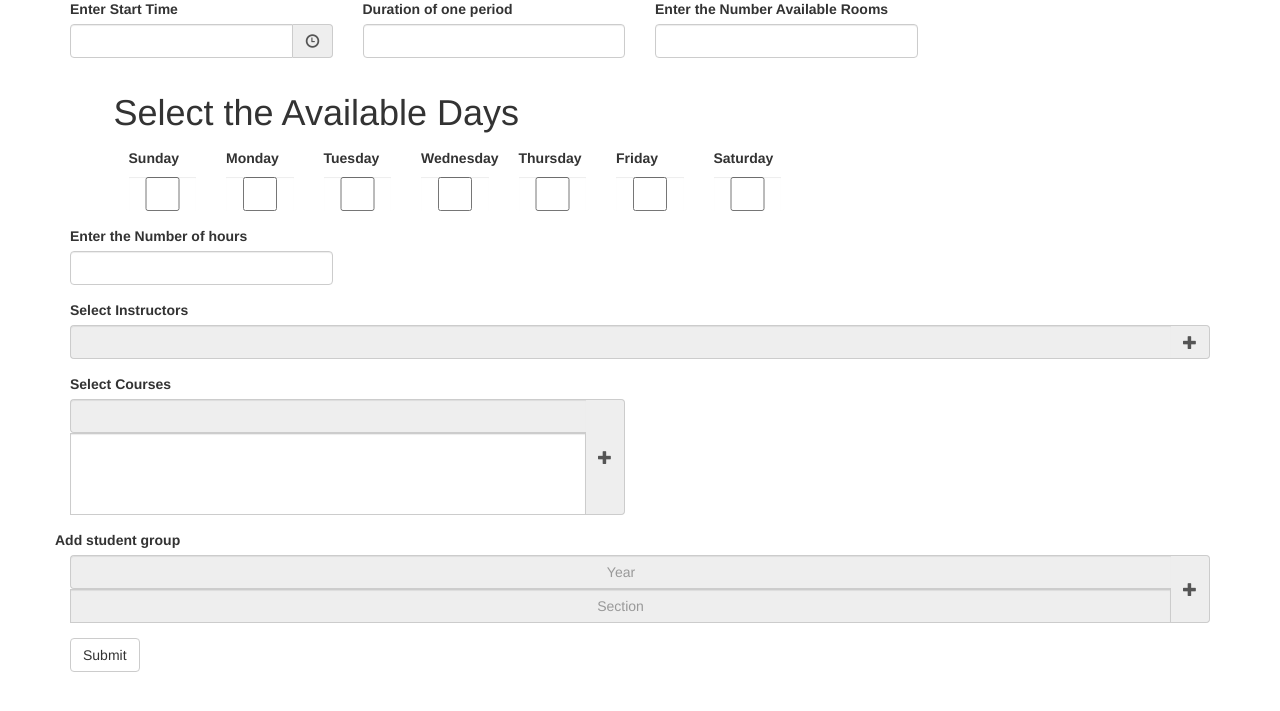
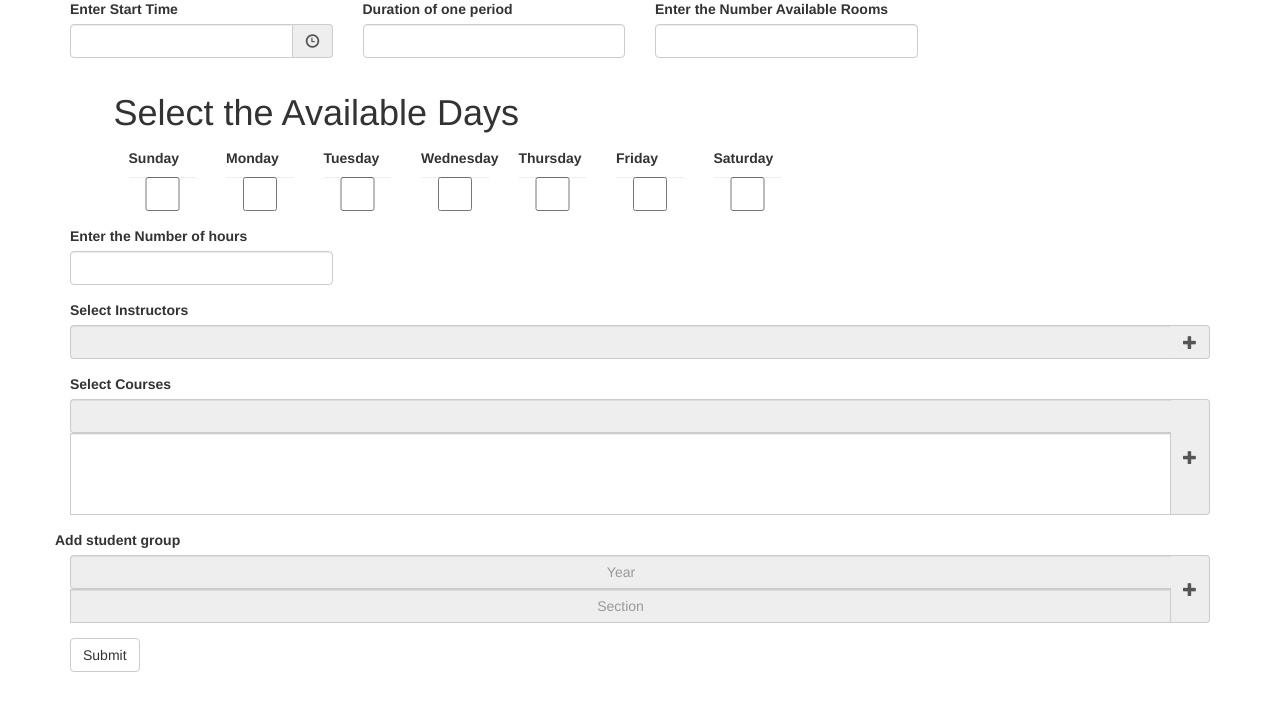
Before and after one commit to waleedj99/TimeTableGenerator, a Flask app: page / in a window 1280 px wide. Shown: the part 73-784 px from the top of the page. Run offline with Flask 2, Linux system fonts and the light colour scheme; lists and menus that the app fills with data are empty; some libraries are stand-ins or nearby versions.

Commit message:
Fixed mutliselect

```diff
--- a/static/index.js
+++ b/static/index.js
@@ -68,6 +68,10 @@ $(document).ready(function(){
         newDiv.innerHTML = ` <div class="col-lg-12 ">
                             <div class="input-group form-group">
                             <input type="text" class="course-list input-group-addon form-control" id="courses-in-`+ formLength +`">
+                                 <select name="instructor-choice" multiple="multiple" class="form-control">
+
+
+                        </select>
                                 <span class="input-group-addon">
                                     <span>
                                         <span  onclick="addCourse('courses',this)" class="input-group-append glyphicon glyphicon-plus" id=`+ formLength++ +` />
@@ -136,6 +140,7 @@ function addInstructor(divName,addBtn){
         newDiv.innerHTML = ` <div class="col-lg-12 ">
                             <div class="input-group form-group">
                             <input type="text" class="instructors-list input-group-addon form-control" id="instructors-in-`+ formLength +`">
+
                                 <span class="input-group-addon">
                                     <span>
                                         <span  onclick="addInstructor('instructors',this)" class="input-group-append glyphicon glyphicon-plus" id=`+ formLength++ +` />
--- a/templates/index.html
+++ b/templates/index.html
@@ -151,7 +151,7 @@
             <label class="col-lg-12 col-md-12 label-control">Select Courses</label>
             <div id="courses-main">
                 <div class="form-group" id="courses-0">
-                    <div class="col-sm-6 ">
+                    <div class="col-lg-12 ">
                         <div class="input-group form-group">
                             <input type="text" class="course-list input-group-addon form-control" id="courses">
                             <select name="instructor-choice" multiple="multiple" class="form-control">
```
